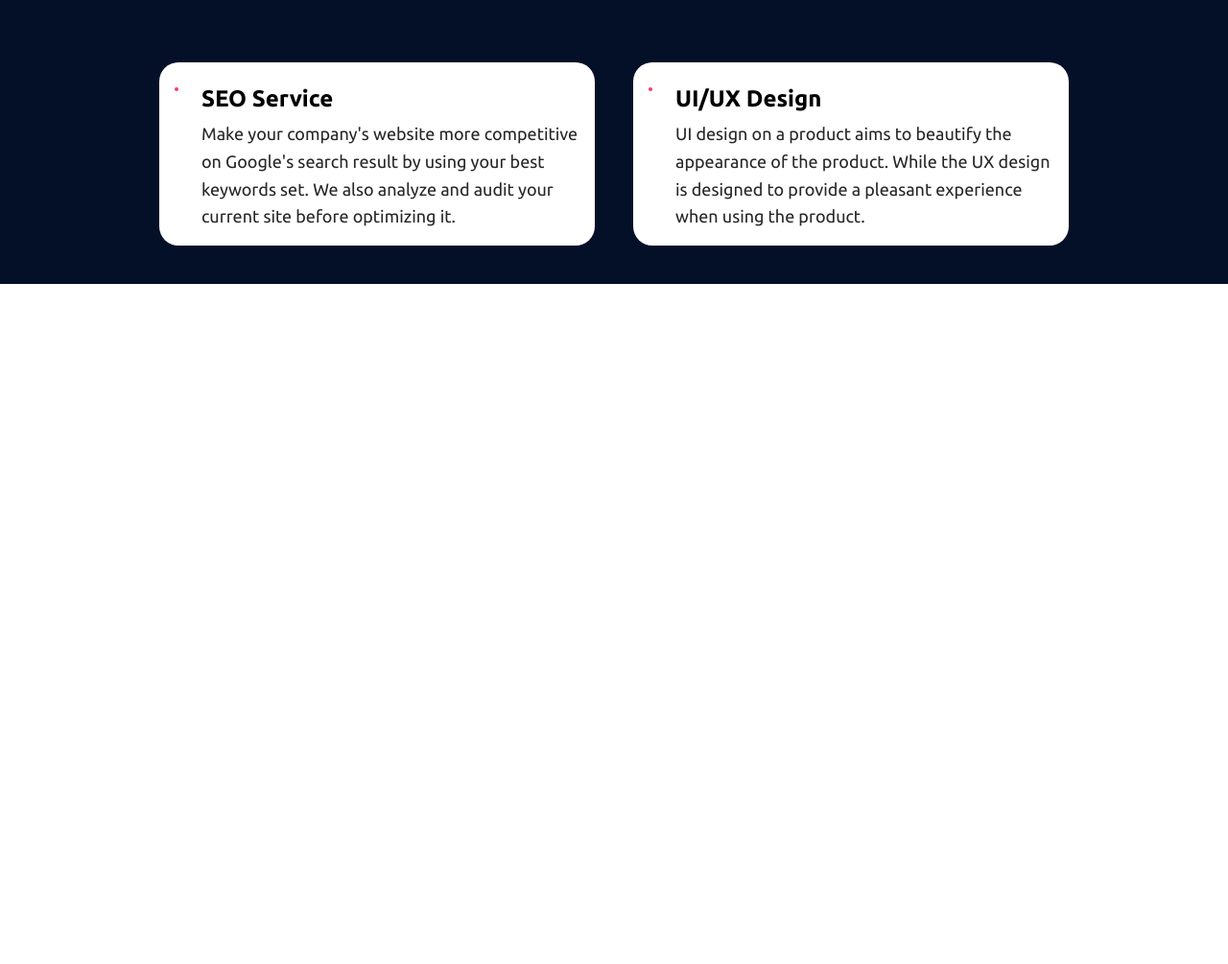
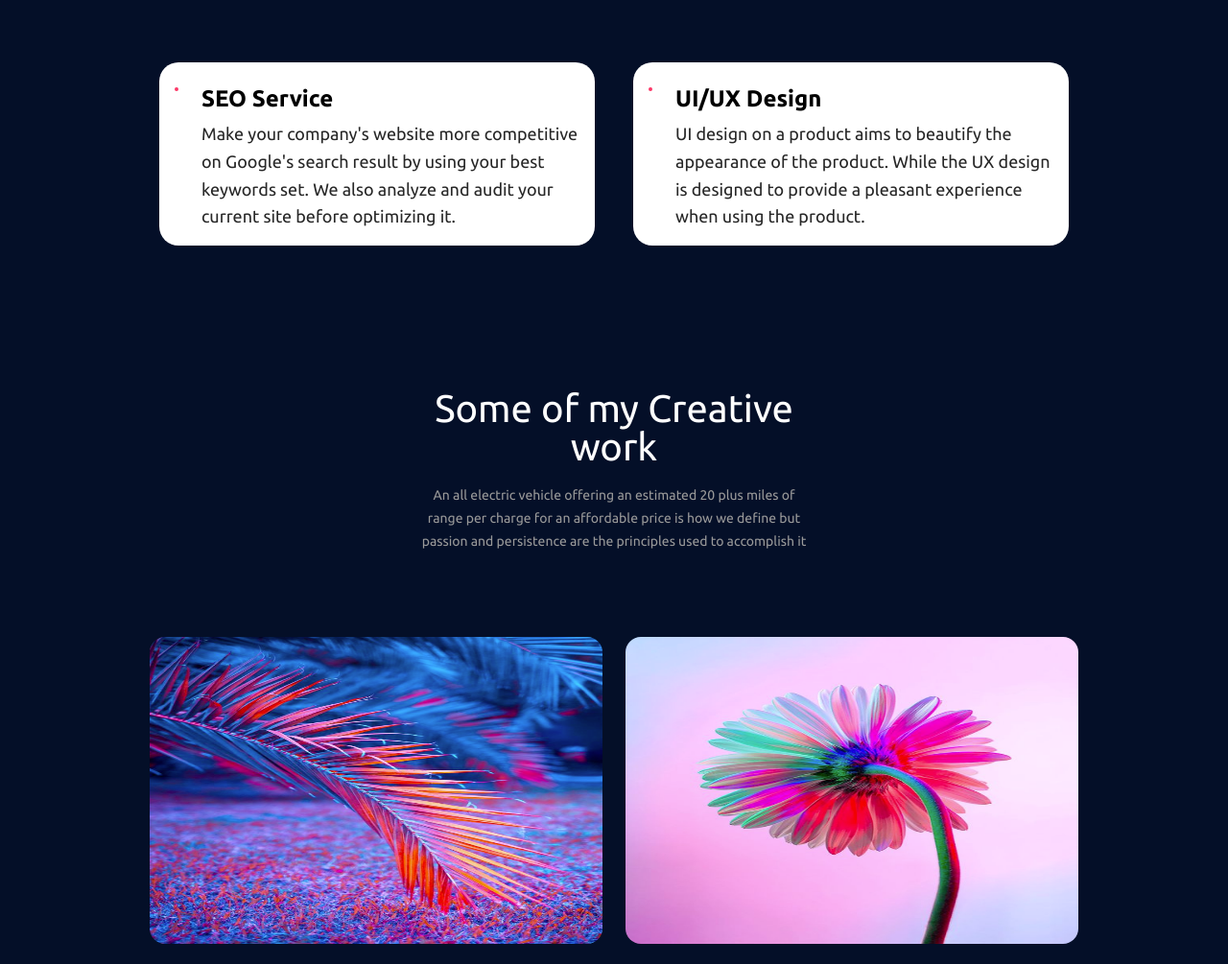
Before and after one commit to AtampuriEmmanuel/freelancer, a plain HTML site: page index.html in a window 1280 px wide. Shown: the part 2092-3097 px from the top of the page at 96% size. Before the commit the page ends 2388 px from the top, so only its background shows below. Drawn offline with nearby package versions, Linux system fonts and the light colour scheme.

Commit message:
worked on creative works section

```diff
--- a/index.html
+++ b/index.html
@@ -210,6 +210,22 @@
         </div>
       </div>
     </section>
+    <section class="creative_works">
+      <div class="creative_text">
+        <h1>Some of my Creative work</h1>
+        <p>
+          An all electric vehicle offering an estimated 20 plus miles of range
+          per charge for an affordable price is how we define but passion and
+          persistence are the principles used to accomplish it
+        </p>
+      </div>
+      <div class="creative_images">
+        <img src="./images/a026bd3478a609748f476d2f1259e297c002ba07.png" alt="">
+        <img src="./images/d970d277440b37f10fb0e2ee6b85301860668ed2.png" alt="">
+        <img src="./images/43b1271422da6d35a8d7aa5cb4f33f66e27cc3e6 (1).png" alt="">
+        <img src="./images/3d360fc45a9f7f9ad592837a655792f868c1afa6.png" alt="">
+      </div>
+    </section>
 
     <script>
       feather.replace();
--- a/styles/hero.css
+++ b/styles/hero.css
@@ -309,25 +309,6 @@
   text-align: center;
 }
 
-@media screen and (min-width: 1024px) {
-  .offers_for_you {
-    padding: 6.875rem 8.75rem 0;
-  }
-
-  .provide h1 {
-    font-size: 2.25rem;
-    margin-bottom: 1.25rem;
-  }
-
-  .provide p {
-    font-size: 1.5rem;
-  }
-
-  .provide {
-    text-align: center;
-  }
-}
-
 .descriptive_cards {
   margin-top: 1.125rem;
   padding: 1rem;
@@ -367,7 +348,24 @@
   justify-content: center;
 }
 
+/* styling for offers for you section for desktop */
 @media screen and (min-width: 1024px) {
+  .offers_for_you {
+    padding: 6.875rem 8.75rem 0;
+  }
+
+  .provide h1 {
+    font-size: 2.25rem;
+    margin-bottom: 1.25rem;
+  }
+
+  .provide p {
+    font-size: 1.5rem;
+  }
+
+  .provide {
+    text-align: center;
+  }
   .descriptive_cards {
     display: grid;
     grid-template-columns: 1fr 1fr;
@@ -386,3 +384,74 @@
     gap: 1.5rem;
   }
 }
+
+/* styling for creative_works section  for mobile */
+.creative_text h1 {
+  font-family: "Ubuntu", sans-serif;
+  font-weight: 400;
+  font-size: 1.5rem;
+  line-height: 100%;
+  color: #ffffff;
+  text-align: center;
+  margin-bottom: 0.625rem;
+}
+
+.creative_works {
+  padding: 1.25rem 1rem;
+  background-color: #040f28;
+}
+
+.creative_text p {
+  font-family: "Ubuntu", sans-serif;
+  font-weight: 400;
+  font-size: 0.875rem;
+  line-height: 1.5rem;
+  text-align: center;
+  color: #999999;
+}
+
+.creative_images img {
+  width: 100%;
+  height: 21.875rem;
+  border-radius: 1rem;
+}
+
+.creative_images {
+  padding: 2rem 1rem;
+  display: flex;
+  flex-direction: column;
+  align-items: center;
+  justify-content: center;
+  gap: 2rem;
+}
+
+/* styling for creative_works section  for desktop */
+@media screen and (min-width:1024px){
+.creative_works {
+  padding:6.875rem 8.75rem 0 ;
+}
+
+  .creative_text h1 {
+  font-size: 2.5rem;
+  margin-bottom: 1.125rem;
+ }
+
+ .creative_text p {
+  margin-bottom:3.5rem ;
+  text-align: center;
+ }
+
+ .creative_text {
+  padding: 0 18.35rem;
+ }
+
+ .creative_images img {
+height: 320px;
+}
+
+  .creative_images {
+    display: grid;
+    grid-template-columns: 1fr 1fr;
+    gap: 1.5rem;
+  }
+}
```
Also changed, not shown: images/3d360fc45a9f7f9ad592837a655792f868c1afa6.png (renamed from images/creative images/3d360fc45a9f7f9ad592837a655792f868c1afa6.png), images/43b1271422da6d35a8d7aa5cb4f33f66e27cc3e6 (1).png (renamed from images/creative images/43b1271422da6d35a8d7aa5cb4f33f66e27cc3e6.png), images/43b1271422da6d35a8d7aa5cb4f33f66e27cc3e6.png (added), images/a026bd3478a609748f476d2f1259e297c002ba07.png (renamed from images/creative images/a026bd3478a609748f476d2f1259e297c002ba07.png), images/creative images/Footer (1).png (deleted), images/d970d277440b37f10fb0e2ee6b85301860668ed2.png (renamed from images/creative images/d970d277440b37f10fb0e2ee6b85301860668ed2.png).
